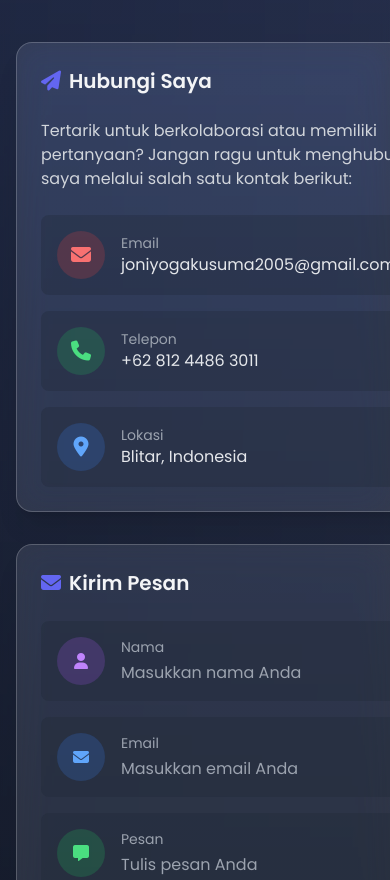
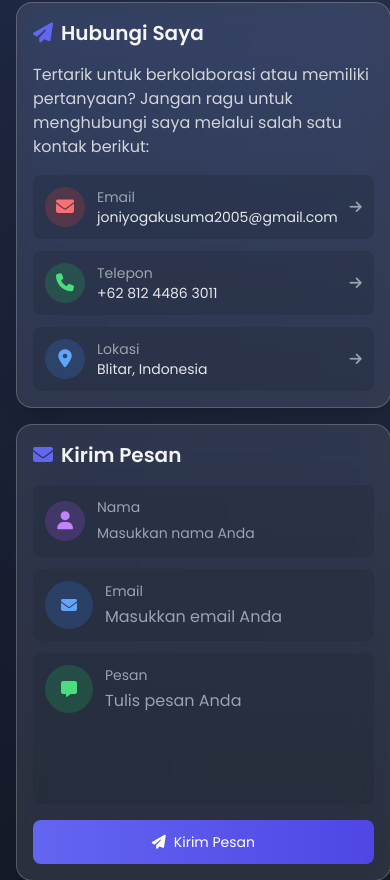
Before and after one commit to jonito2005/jonitodev-portofolio, a React (Vite) app: page / in a window 390 px wide. Shown: the part 6464-7344 px from the top of the page. Built offline with nearby package versions, Linux system fonts and the light colour scheme.

Commit message:
Update Contact.jsx

```diff
--- a/src/components/Contact.jsx
+++ b/src/components/Contact.jsx
@@ -51,8 +51,8 @@ const Contact = () => {
   ];
 
   return (
-    <section id="contact" className="py-20 bg-gradient-to-b from-blue-900/30 to-gray-900/80 backdrop-blur-sm">
-      <div className="max-w-7xl mx-auto px-4 sm:px-6 lg:px-8">
+    <section id="contact" className="min-h-screen flex items-center py-10 md:py-20 bg-gradient-to-b from-blue-900/30 to-gray-900/80 backdrop-blur-sm">
+      <div className="max-w-7xl mx-auto px-4 sm:px-6 lg:px-8 w-full">
         <motion.div
           initial={{ opacity: 0, y: 20 }}
           whileInView={{ opacity: 1, y: 0 }}
@@ -70,21 +70,21 @@ const Contact = () => {
           />
         </motion.div>
 
-        <div className="grid md:grid-cols-2 gap-8">
+        <div className="grid md:grid-cols-2 gap-4 md:gap-8 max-w-5xl mx-auto">
           {/* Informasi Kontak */}
           <motion.div
             initial={{ opacity: 0, x: -50 }}
             whileInView={{ opacity: 1, x: 0 }}
             viewport={{ once: true }}
             transition={{ duration: 0.8 }}
-            className="glass-card p-6 space-y-6"
+            className="glass-card p-4 md:p-6 space-y-4 md:space-y-6"
           >
-            <h3 className="text-xl font-semibold mb-6 text-gray-100">
+            <h3 className="text-xl font-semibold mb-4 text-gray-100">
               <i className="fas fa-paper-plane mr-2 text-primary"></i>
               Hubungi Saya
             </h3>
 
-            <p className="text-gray-300 mb-8">
+            <p className="text-gray-300 mb-6">
               Tertarik untuk berkolaborasi atau memiliki pertanyaan?
               Jangan ragu untuk menghubungi saya melalui salah satu kontak berikut:
             </p>
@@ -94,7 +94,7 @@ const Contact = () => {
               initial="hidden"
               whileInView="show"
               viewport={{ once: true }}
-              className="space-y-4"
+              className="space-y-3 md:space-y-4"
             >
               {contactInfo.map((info, index) => (
                 <motion.a
@@ -103,16 +103,16 @@ const Contact = () => {
                   target={info.icon === "fas fa-map-marker-alt" ? "_blank" : "_self"}
                   rel="noopener noreferrer"
                   variants={item}
-                  className="flex items-center space-x-4 p-4 rounded-lg bg-gray-800/30 hover:bg-gray-800/50 transition-colors"
+                  className="flex items-center space-x-3 md:space-x-4 p-3 md:p-4 rounded-lg bg-gray-800/30 hover:bg-gray-800/50 transition-colors"
                 >
-                  <div className={`flex-shrink-0 w-12 h-12 flex items-center justify-center rounded-full ${info.bgColor}`}>
-                    <i className={`${info.icon} text-xl ${info.textColor}`}></i>
+                  <div className={`flex-shrink-0 w-10 h-10 md:w-12 md:h-12 flex items-center justify-center rounded-full ${info.bgColor}`}>
+                    <i className={`${info.icon} text-lg md:text-xl ${info.textColor}`}></i>
                   </div>
                   <div className="flex-grow">
                     <p className="text-gray-400 text-sm">{info.label}</p>
-                    <p className="text-gray-200">{info.value}</p>
+                    <p className="text-gray-200 text-sm md:text-base">{info.value}</p>
                   </div>
-                  <i className="fas fa-arrow-right text-gray-400"></i>
+                  <i className="fas fa-arrow-right text-gray-400 text-sm md:text-base"></i>
                 </motion.a>
               ))}
             </motion.div>
@@ -124,29 +124,29 @@ const Contact = () => {
             whileInView={{ opacity: 1, x: 0 }}
             viewport={{ once: true }}
             transition={{ duration: 0.8 }}
-            className="glass-card p-6 space-y-6"
+            className="glass-card p-4 md:p-6 space-y-4 md:space-y-6"
           >
-            <h3 className="text-xl font-semibold mb-6 text-gray-100">
+            <h3 className="text-xl font-semibold mb-4 text-gray-100">
               <i className="fas fa-envelope mr-2 text-primary"></i>
               Kirim Pesan
             </h3>
 
-            <div className="space-y-4">
-              <div className="flex items-center space-x-4 p-4 rounded-lg bg-gray-800/30">
-                <div className="flex-shrink-0 w-12 h-12 flex items-center justify-center rounded-full bg-purple-500/20">
-                  <i className="fas fa-user text-purple-400"></i>
+            <div className="space-y-3 md:space-y-4">
+              <div className="flex items-center space-x-3 md:space-x-4 p-3 md:p-4 rounded-lg bg-gray-800/30">
+                <div className="flex-shrink-0 w-10 h-10 md:w-12 md:h-12 flex items-center justify-center rounded-full bg-purple-500/20">
+                  <i className="fas fa-user text-purple-400 text-lg md:text-xl"></i>
                 </div>
                 <div className="flex-grow">
                   <label className="block text-gray-400 text-sm mb-1">Nama</label>
                   <input
                     type="text"
-                    className="w-full bg-transparent border-0 focus:outline-none text-gray-200"
+                    className="w-full bg-transparent border-0 focus:outline-none text-gray-200 text-sm md:text-base"
                     placeholder="Masukkan nama Anda"
                   />
                 </div>
               </div>
 
-              <div className="flex items-center space-x-4 p-4 rounded-lg bg-gray-800/30">
+              <div className="flex items-center space-x-3 md:space-x-4 p-3 md:p-4 rounded-lg bg-gray-800/30">
                 <div className="flex-shrink-0 w-12 h-12 flex items-center justify-center rounded-full bg-blue-500/20">
                   <i className="fas fa-envelope text-blue-400"></i>
                 </div>
@@ -160,7 +160,7 @@ const Contact = () => {
                 </div>
               </div>
 
-              <div className="flex space-x-4 p-4 rounded-lg bg-gray-800/30">
+              <div className="flex space-x-3 md:space-x-4 p-3 md:p-4 rounded-lg bg-gray-800/30">
                 <div className="flex-shrink-0 w-12 h-12 flex items-center justify-center rounded-full bg-green-500/20">
                   <i className="fas fa-message text-green-400"></i>
                 </div>
@@ -178,7 +178,7 @@ const Contact = () => {
             <motion.button
               whileHover={{ scale: 1.02 }}
               whileTap={{ scale: 0.98 }}
-              className="w-full py-4 bg-gradient-to-r from-primary to-secondary text-white rounded-lg hover:opacity-90 transition-opacity flex items-center justify-center space-x-2"
+              className="w-full py-3 md:py-4 bg-gradient-to-r from-primary to-secondary text-white rounded-lg hover:opacity-90 transition-opacity flex items-center justify-center space-x-2 text-sm md:text-base"
             >
               <i className="fas fa-paper-plane"></i>
               <span>Kirim Pesan</span>
```
